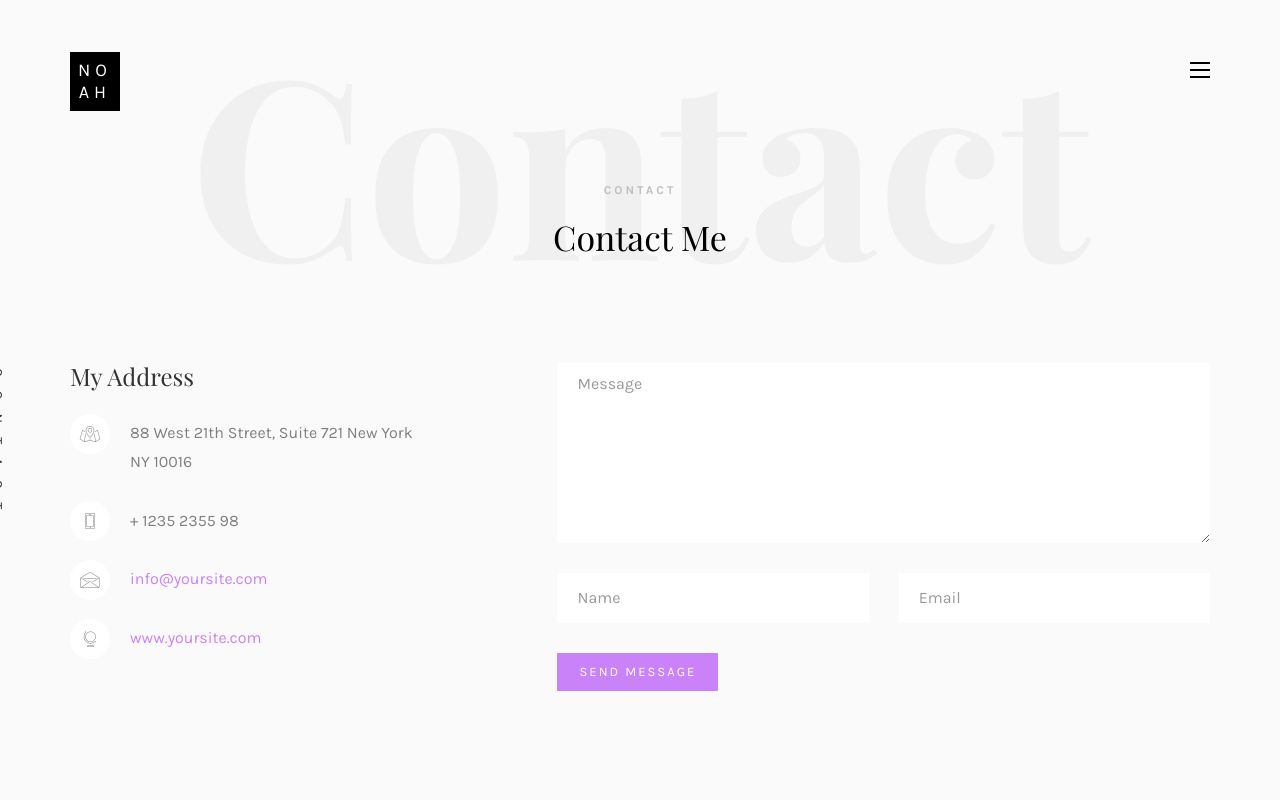
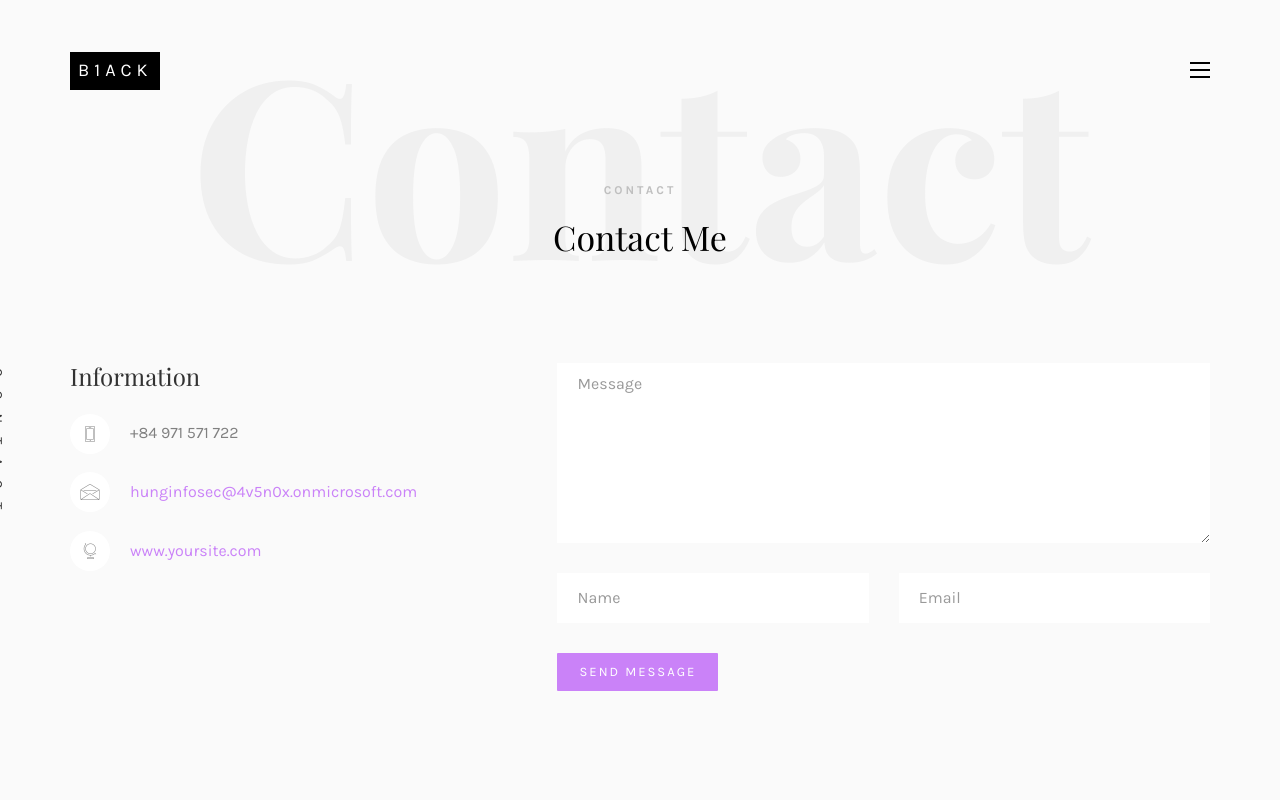
Before and after one commit to b1ack-cybersecurity/1, a plain HTML site: page contact.html in a window 1280 px wide. Shown: the top 800 px of the page. Drawn offline with nearby package versions, Linux system fonts and the light colour scheme; files whose address does not match are found by name; a web font is replaced by a local one.

Commit message:
updated lan 1

```diff
--- a/contact.html
+++ b/contact.html
@@ -3,7 +3,8 @@
 	<head>
 	<meta charset="utf-8">
 	<meta http-equiv="X-UA-Compatible" content="IE=edge">
-	<title>Noah Template</title>
+	<title>B1ack</title>
+	<link rel="icon" type="image/x-icon" href="images/hacker.png">
 	<meta name="viewport" content="width=device-width, initial-scale=1">
 	<meta name="description" content="" />
 	<meta name="keywords" content="" />
@@ -102,7 +103,7 @@
 				<div class="row">
 					<div class="col-md-12">
 						<div class="colorlib-navbar-brand">
-							<a class="colorlib-logo" href="index.html"><span>No</span><span>ah</span></a>
+							<a class="colorlib-logo" href="index.html"><span>B1ack</span>
 						</div>
 						<a href="#" class="js-colorlib-nav-toggle colorlib-nav-toggle"><i></i></a>
 					</div>
@@ -132,11 +133,11 @@
 					<div class="col-md-12 col-md-offset-0">
 						<div class="row">
 							<div class="col-md-4 animate-box">
-								<h3>My Address</h3>
+								<h3>Information</h3>
 								<ul class="contact-info">
-									<li><span><i class="icon-map5"></i></span>88 West 21th Street, Suite 721 New York NY 10016</li>
-									<li><span><i class="icon-phone4"></i></span>+ 1235 2355 98</li>
-									<li><span><i class="icon-envelope2"></i></span><a href="#">info@yoursite.com</a></li>
+									<!-- <li><span><i class="icon-map5"></i></span>88 West 21th Street, Suite 721 New York NY 10016</li> -->
+									<li><span><i class="icon-phone4"></i></span>+84 971 571 722</li>
+									<li><span><i class="icon-envelope2"></i></span><a href="#">hunginfosec@4v5n0x.onmicrosoft.com</a></li>
 									<li><span><i class="icon-globe3"></i></span><a href="#">www.yoursite.com</a></li>
 								</ul>
 							</div>
@@ -170,7 +171,7 @@
 			</div>
 		</div>
 
-		<footer>
+		<!-- <footer>
 			<div id="footer">
 				<div class="container">
 					<div class="row">
@@ -227,15 +228,15 @@
 					<div class="row">
 						<div class="col-md-12 text-center">
 							<p>
-								&copy; <!-- Link back to Colorlib can't be removed. Template is licensed under CC BY 3.0. -->
-Copyright &copy;<script>document.write(new Date().getFullYear());</script> All rights reserved | This template is made with <i class="icon-heart4" aria-hidden="true"></i> by <a href="https://colorlib.com" target="_blank">Colorlib</a>
+								&copy; Link back to Colorlib can't be removed. Template is licensed under CC BY 3.0. -->
+<!-- Copyright &copy;<script>document.write(new Date().getFullYear());</script> All rights reserved | This template is made with <i class="icon-heart4" aria-hidden="true"></i> by <a href="https://colorlib.com" target="_blank">Colorlib</a> -->
 <!-- Link back to Colorlib can't be removed. Template is licensed under CC BY 3.0. -->
-							</p>
+							<!-- </p>
 						</div>
 					</div>
 				</div>
 			</div>
-		</footer>
+		</footer> -->
 
 	</div>
 
```
Also changed, not shown: index.html (+4 -3 lines), images/hacker.png (added).
